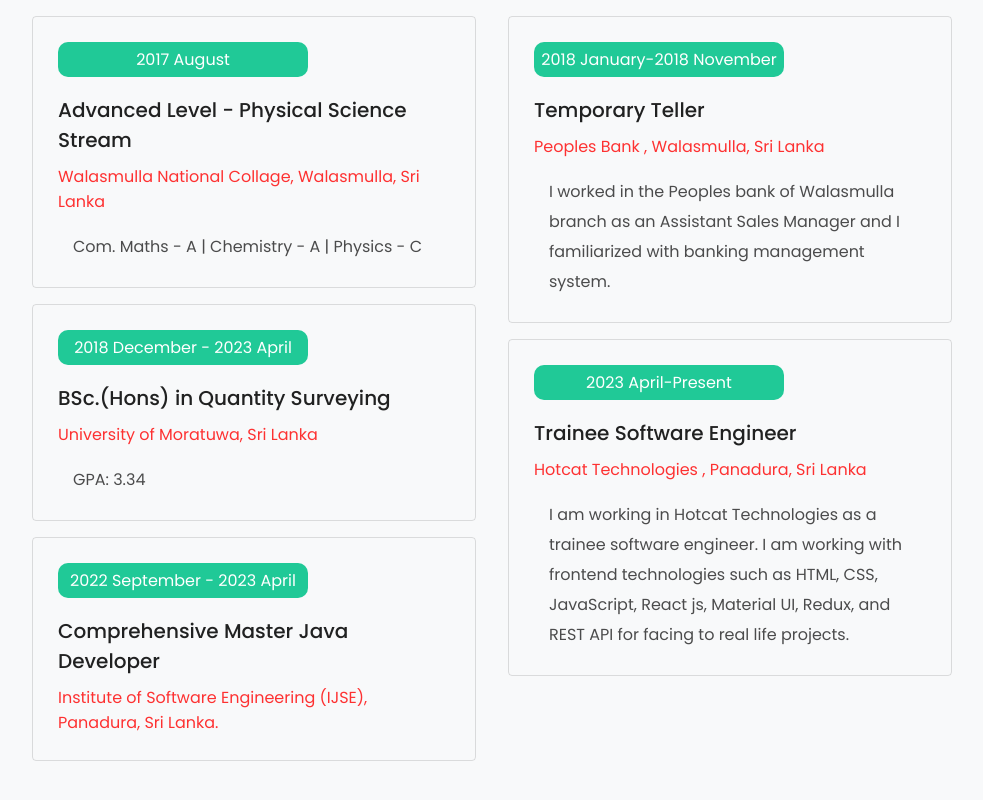
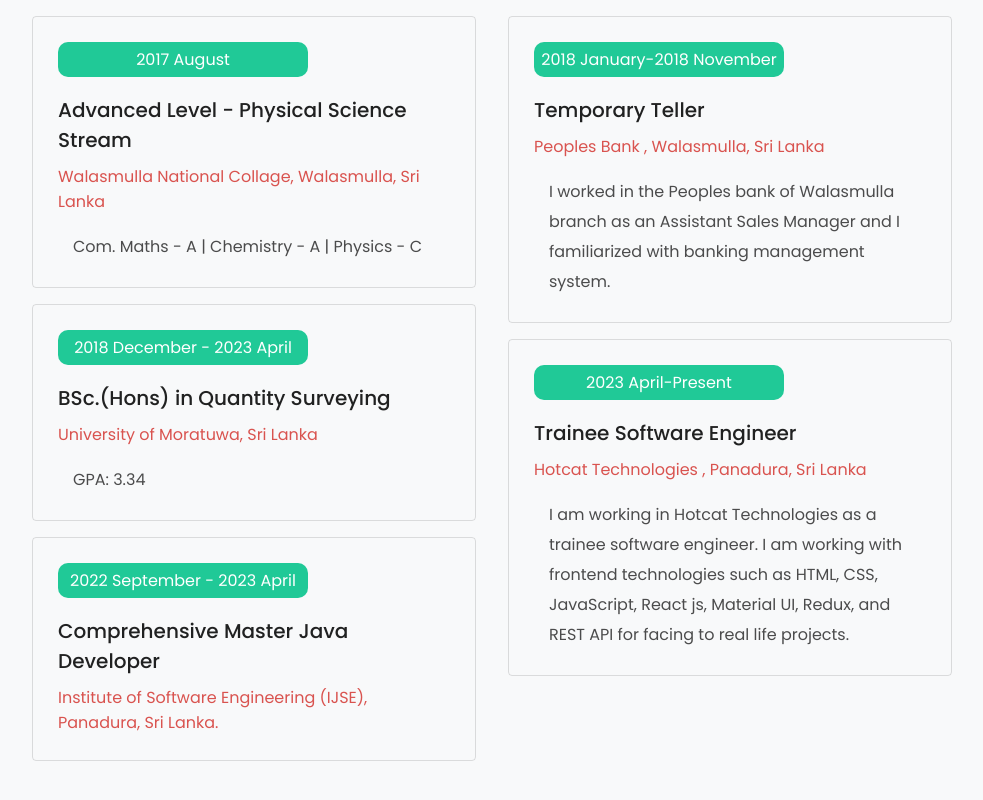
Before and after one commit to gmjishara/Portfolio_Website, a React (Create React App) app: page / in a window 1280 px wide. Shown: the part 1871-2671 px from the top of the page, without its empty margins (278-1261 px from the left). Built offline with nearby package versions, Linux system fonts and the light colour scheme.

Commit message:
changed colors

```diff
--- a/src/Common/CardComponent/style.css
+++ b/src/Common/CardComponent/style.css
@@ -15,8 +15,8 @@
 
 .cardComponent h4{
     font-weight: 400;
-    color:red;
-    opacity: 0.8;
+    color:#d9534f;
+
 }
 
 .cardComponent .intro{
```
